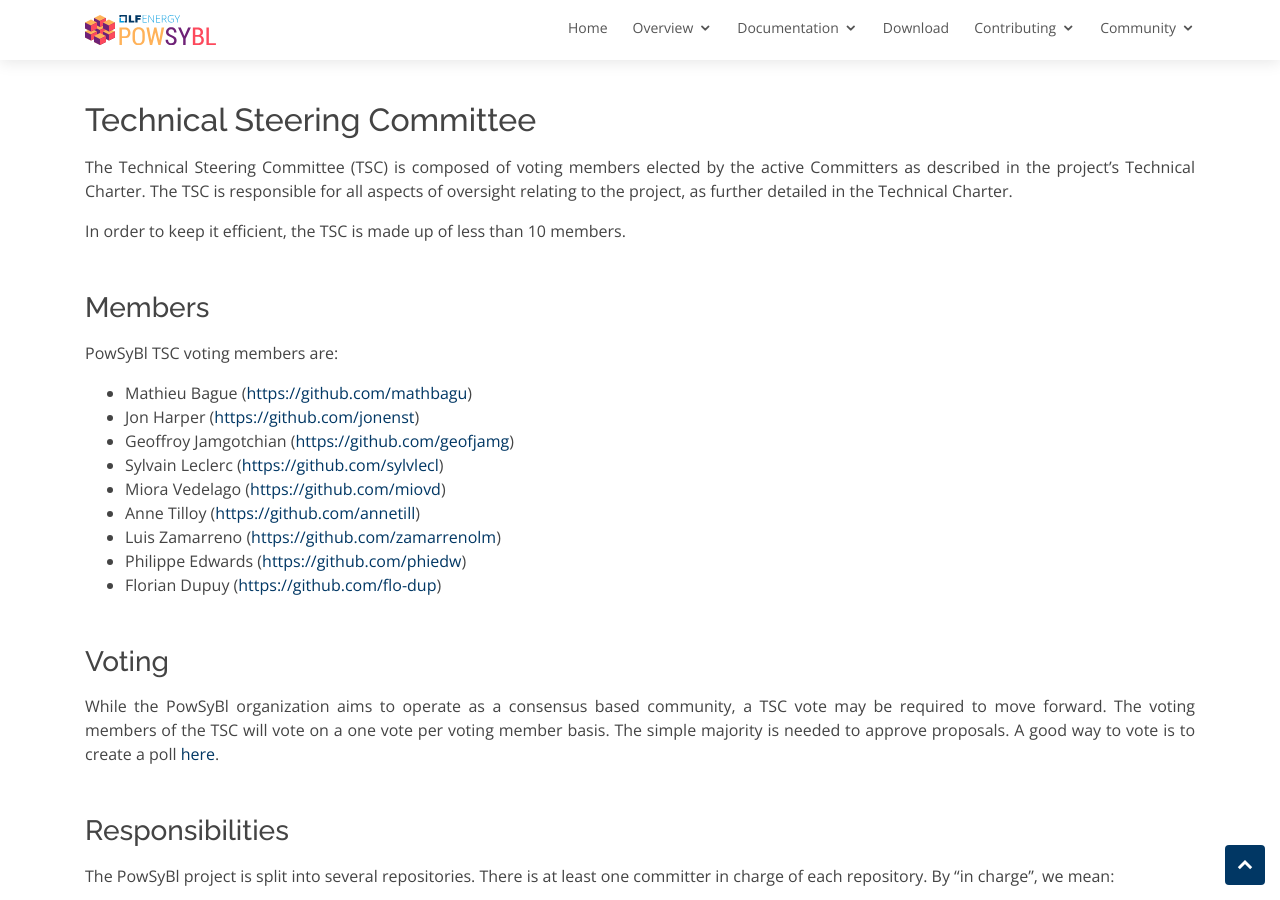
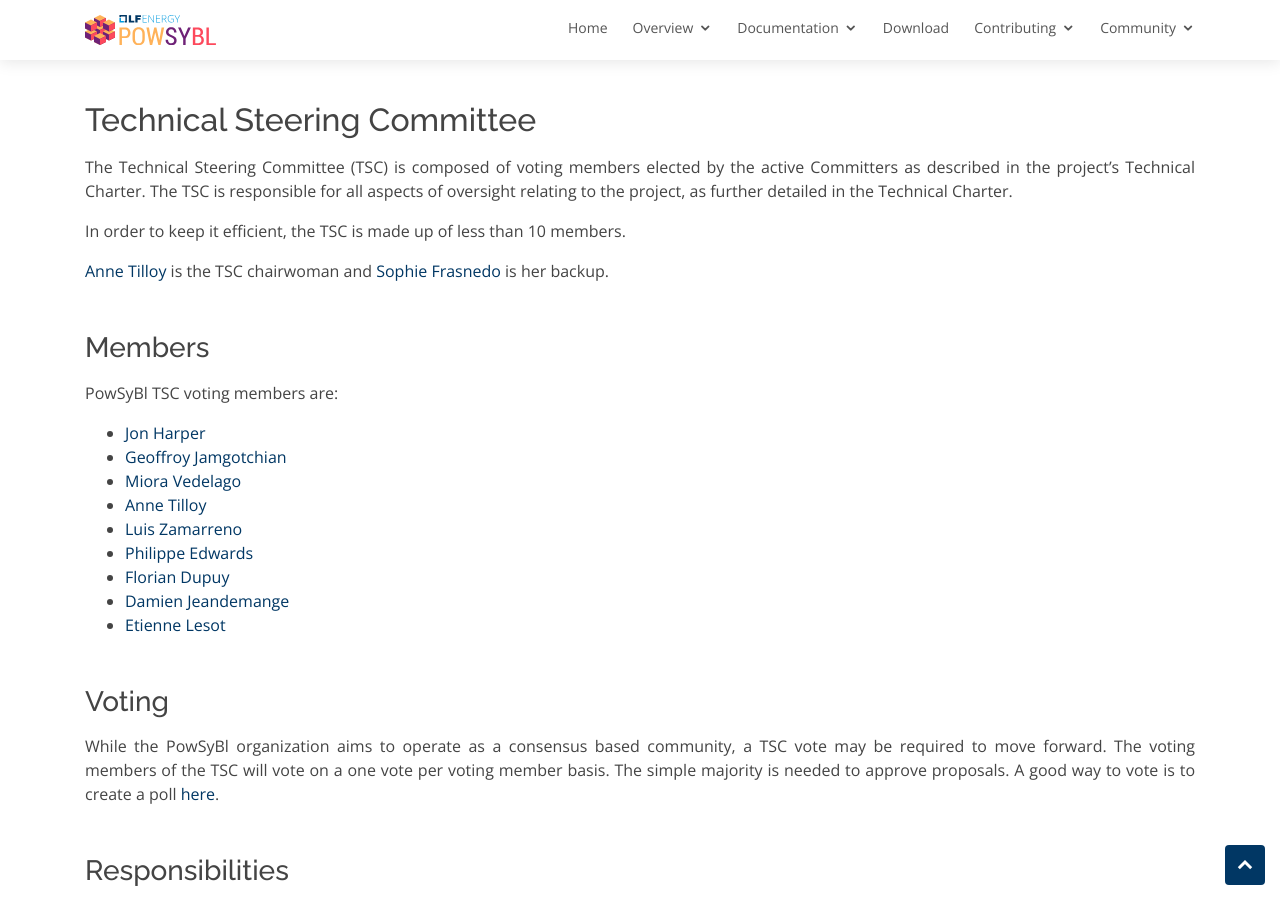
Before and after one commit to powsybl/powsybl.github.io, a Jekyll site: the page built from pages/overview/governance.md, in a window 1280 px wide and 900 px high, scrolled down 508 px. Built offline with Jekyll 4.4.1, drawn with Linux system fonts in a browser that asks for light colours; our own code applies the rules of GitHub Pages for plain Markdown files.

Commit message:
update voting members (#280)
Signed-off-by: Sophie Frasnedo <sophie.frasnedo@rte-france.com>

```diff
--- a/pages/overview/governance.md
+++ b/pages/overview/governance.md
@@ -15,17 +15,19 @@
 
 In order to keep it efficient, the TSC is made up of less than 10 members.
 
+[Anne Tilloy](<https://github.com/annetill>) is the TSC chairwoman and [Sophie Frasnedo](<https://github.com/So-Fras>) is her backup.
+
 ### Members
 PowSyBl TSC voting members are:
-- Mathieu Bague (<https://github.com/mathbagu>)
-- Jon Harper (<https://github.com/jonenst>)
-- Geoffroy Jamgotchian (<https://github.com/geofjamg>)
-- Sylvain Leclerc (<https://github.com/sylvlecl>)
-- Miora Vedelago (<https://github.com/miovd>)
-- Anne Tilloy (<https://github.com/annetill>)
-- Luis Zamarreno (<https://github.com/zamarrenolm>)
-- Philippe Edwards (<https://github.com/phiedw>)
-- Florian Dupuy (<https://github.com/flo-dup>)
+- [Jon Harper](<https://github.com/jonenst>)
+- [Geoffroy Jamgotchian](<https://github.com/geofjamg>)
+- [Miora Vedelago](<https://github.com/miovd>)
+- [Anne Tilloy](<https://github.com/annetill>)
+- [Luis Zamarreno](<https://github.com/zamarrenolm>)
+- [Philippe Edwards](<https://github.com/phiedw>)
+- [Florian Dupuy](<https://github.com/flo-dup>)
+- [Damien Jeandemange](<https://github.com/jeandemanged>)
+- [Etienne Lesot](<https://github.com/EtienneLt>)
 
 ### Voting
 While the PowSyBl organization aims to operate as a consensus based community, a TSC vote may be required to move forward. The voting members of the TSC will vote on a one vote per voting member basis. The simple majority is needed to approve proposals. A good way to vote is to create a poll [here](https://lists.lfenergy.org/g/powsybl-tsc/addpoll).
```
